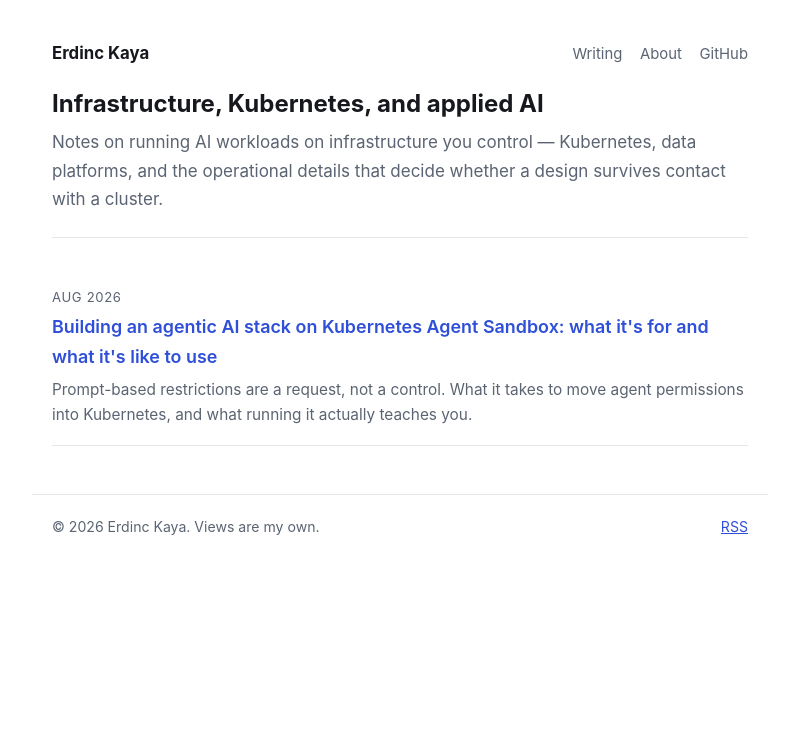
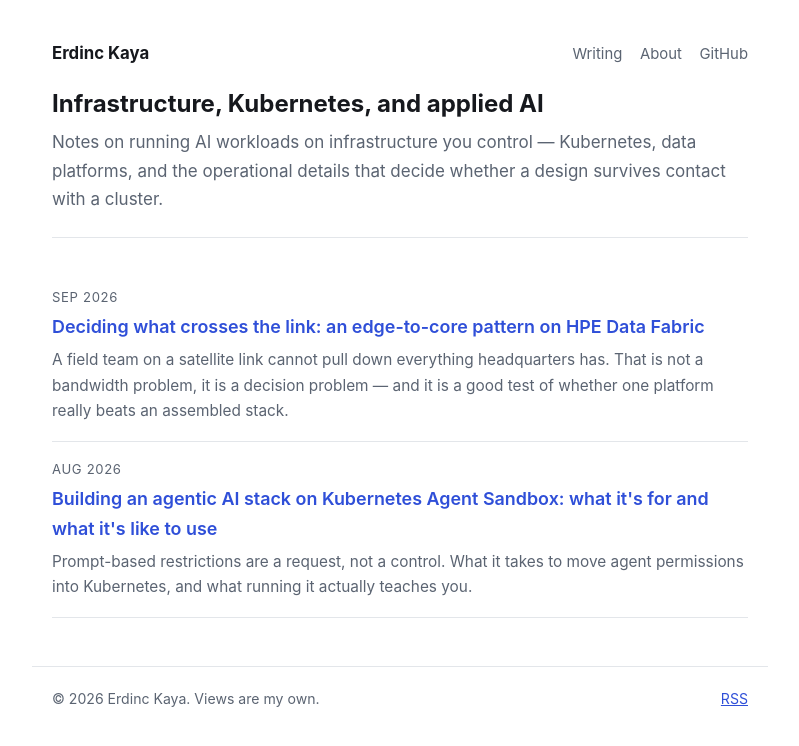
Before and after one commit to erdincka/erdincka.github.io, a Jekyll site: the page built from index.html, in a window 1280 px wide. Shown: the top 746 px of the page, without its empty margins (240-1039 px from the left). Built offline with Jekyll 4.4.1, drawn with Linux system fonts in a browser that asks for light colours; part of the change alters nothing that is shown.

Commit message:
Add the edge-to-core post, and let video size like images do
An HPE Data Fabric demo that separates a metadata plane from a data plane:
descriptions replicate continuously over a stream, imagery moves only when an
edge site asks for it, by volume mirror. The piece argues the platform case —
one cluster serving streams, files, tables and objects through their own
standard interfaces — rather than walking through the build.

Ships with the interface screenshot, the backlog chart through a link cut, the
volume list showing the mirror, and a 97-second walkthrough recorded against
the live cluster.

The stylesheet sized img but not video, so the embedded walkthrough would have
overflowed its column. Both now share the one rule.

Co-Authored-By: Claude Opus 5 <noreply@anthropic.com>

````diff
--- /dev/null
+++ b/_posts/2026-09-06-deciding-what-crosses-the-link.md
@@ -0,0 +1,260 @@
+---
+layout: post
+title: "Deciding what crosses the link: an edge-to-core pattern on HPE Data Fabric"
+date: 2026-09-06
+tags: [data-fabric, edge, streaming, storage]
+description: >-
+  A field team on a satellite link cannot pull down everything headquarters has.
+  That is not a bandwidth problem, it is a decision problem — and it is a good test
+  of whether one platform really beats an assembled stack.
+image: /assets/img/satellite-interface.png
+---
+
+> **Before you read this.** This is an engineering demo, not a production reference
+> architecture. Every figure below was measured against a live HPE Data Fabric 8.1
+> cluster rather than estimated, but it is a single lab cluster with both sites on it —
+> the numbers show that the mechanisms work, not what they do at fleet scale. The
+> repository ships the provisioning, the verification and the failure modes, so the
+> claims can be checked rather than taken on trust.
+
+A field team working off a satellite link cannot pull down everything headquarters has.
+That sounds like a bandwidth problem, and most designs treat it as one — compress harder,
+sync less often, buy a bigger pipe. It isn't. It's a **decision** problem. The team needs
+to know what *exists* so they can choose the few things worth spending the link on.
+
+[Satellite Demo](https://github.com/erdincka/satellite) is a working model of that
+pattern, built on [HPE Data Fabric](https://www.hpe.com/us/en/products/software/data-fabric-software.html).
+An HQ site ingests imagery, catalogues it, and continuously broadcasts lightweight
+*descriptions* to every edge site. The edge browses those descriptions and requests the
+handful it actually wants. Only then does the imagery itself move. A vision model at the
+edge can describe what arrived, so an operator gets an answer without opening every file.
+
+The pattern generalises well beyond satellite imagery — disaster response, maritime
+operations, remote industrial sites, defence — anywhere the link is expensive,
+intermittent, or both.
+
+![Headquarters on the left, the edge site on the right, and the live Data Fabric link between them](/assets/img/satellite-interface.png)
+
+<figure>
+  <video controls preload="metadata" poster="/assets/img/satellite-interface.png">
+    <source src="/assets/video/satellite-demo.mp4" type="video/mp4">
+    Your browser does not support embedded video.
+    <a href="/assets/video/satellite-demo.mp4">Download the walkthrough</a> instead.
+  </video>
+  <figcaption>Ninety-seven seconds against the live cluster: an asset requested at the
+  edge, the mirror pulled deliberately, then the link cut and restored while the backlog
+  builds and drains.</figcaption>
+</figure>
+
+## The architecture in one idea
+
+**Separate the metadata plane from the data plane, and give them different transports and
+different cadences.**
+
+Descriptions are small, and they travel *continuously* over a replicated stream. Imagery
+is large, and it travels *only when asked for*, by volume mirroring the edge triggers
+itself. Two planes, two mechanisms, two economics.
+
+That separation is what makes the system usable on a bad link. The catalogue stays
+current for pennies. The expensive transfer happens under human control, at a moment
+someone has decided is worth it.
+
+## One pipeline, four data models
+
+Here is what makes this interesting as a platform story. That single pipeline touches
+four different kinds of data, and each wants a different interface:
+
+| In the pipeline | Data model | Interface used |
+|---|---|---|
+| Catalogue broadcast, asset requests | Event stream | Kafka API |
+| Satellite imagery | Files | POSIX, over NFS |
+| Asset metadata and AI narration | Table | Iceberg |
+| The Iceberg warehouse itself | Objects | S3 |
+| Volumes, streams, topics, mirrors | Administration | REST |
+
+**None of that required a second system.** No message broker to deploy, no object store
+to stand up, no separate catalog service, no file-transfer scheduler. One cluster, one
+namespace, one identity — addressed through whichever standard interface each part of the
+pipeline naturally speaks.
+
+That is what multi-modal and multi-protocol mean in practice: the platform is not a
+file system with an object gateway bolted on, or a message queue with a storage tier
+attached. Files, objects, streams and tables are first-class, they live in the same
+namespace, and they are governed by the same security model.
+
+The practical consequence is that data does not have to move between systems to become
+usable by a different consumer. An operator's imagery lands on a volume via POSIX; the
+catalogue that indexes it is an Iceberg table on S3; the notification that it exists is a
+stream event. Same cluster, same volumes, same credentials — no ETL between tiers whose
+only purpose is to satisfy the next tool's preferred protocol.
+
+## What you would otherwise assemble
+
+It is worth being concrete about the alternative, because "one platform" is easy to say
+and hard to evaluate. To build this pattern on general-purpose components you would need,
+at minimum:
+
+| Requirement | Assembled stack | HPE Data Fabric |
+|---|---|---|
+| Events between sites | Kafka plus MirrorMaker | Stream replication, multi-master |
+| Bulk file transfer | rsync or a sync service, plus a scheduler | Volume mirroring, on demand or scheduled |
+| Object storage | MinIO or Ceph, plus its own replication | S3 on the same volumes |
+| Table storage | A warehouse and a catalog service | Iceberg on the same object store |
+| File access at the edge | NFS server, separately deployed | Native |
+| Identity across all of it | Per-system auth, federated somehow | One cluster identity, one ticket |
+| Provisioning | Automation against several APIs | One REST API |
+
+Every row in that middle column is a component to deploy, secure, monitor, patch, and
+capacity-plan — at **every site**, including the ones with no staff and a satellite link.
+
+And each brings its own disconnection semantics. MirrorMaker's lag behaviour is not
+rsync's retry behaviour, which is not object replication's queueing behaviour. When the
+link drops, you are reasoning about three or four independent recovery models at once,
+and the interactions between them are where the incidents come from.
+
+On Data Fabric, disconnection is handled the same way for everything, because it is the
+platform's concern rather than each component's.
+
+![Published at HQ against received at the edge, through a cut and a restore](/assets/img/satellite-backlog.png)
+
+Cutting the link left HQ publishing normally while the edge stayed frozen and the backlog
+grew to 21 messages; restoring it drained to zero within seconds. Imagery behaved
+consistently: a requested asset simply sat staged in HQ's outbound volume until the edge
+chose to mirror it. Nothing about that is simulated, and none of it is application code.
+
+These are ordinary Data Fabric objects, visible and managed like any other — the edge's
+imagery volume is a mirror, and the platform knows it:
+
+![The demo's five volumes in the Data Fabric control system, with satellite-edge-assets typed as a mirror](/assets/img/satellite-mcs-volumes.png)
+
+## What still needs designing
+
+The platform removes the infrastructure problem. It does not remove the design problem,
+and three decisions mattered more than any other.
+
+### Model the link as a state, not an error
+
+The instinct is to treat disconnection as an exception. It isn't — for an edge deployment
+it is a normal operating mode, and often a *scheduled* one. Designing for three explicit
+states (connected, scheduled, cut) produced a much better system than designing for
+"connected, with error handling". The platform supports this directly: pausing and
+resuming replication is a supported operation, and mirrors are on-demand by nature.
+
+The corollary is to show the link's real state, read from the cluster, rather than
+inferring it from whether your own messages happen to be flowing.
+
+### Audit what you replicate
+
+HQ's internal service hand-off runs on its own unreplicated stream. It would have been
+one line of configuration to put it on the replicated pair — and it would have pushed
+HQ's private chatter down the very link the design exists to conserve.
+
+Because replication is so easy to enable, it is equally easy to enable by accident. On a
+constrained link that is a real and recurring cost. Decide deliberately what crosses.
+
+### Name objects by site, not by cluster
+
+Each site owns its own volumes, streams and buckets, distinguished by name rather than by
+which cluster they happen to live on. The system then behaves identically whether both
+sites share one cluster or sit on two with a trust relationship. One is not a degraded
+version of the other, and moving from one to two is a configuration change rather than a
+redesign.
+
+## From two sites to a thousand
+
+This demo is a baseline, not a blueprint. A real deployment has tens or thousands of edge
+sites, and at that scale the platform features that matter are the ones you never see in
+a two-site demo. It is worth naming them, because they are the reason this pattern scales
+without becoming a bespoke integration project per location.
+
+### One namespace across many fabrics
+
+Data Fabric's **global namespace** aggregates remote and disparate data sources so that
+multiple fabrics can be viewed and operated as a single logical, local fabric. An
+application addressing data at another site does not need to know it is remote.
+
+Naming then becomes a fleet convention rather than a per-deployment choice: every cluster
+in the namespace needs a unique name, and `mapr-clusters.conf` must carry the same
+cluster configuration and naming across nodes and clients. The two-site convention in
+this demo scales only if it is designed as a scheme — region, role, site identifier —
+before the fleet exists rather than after.
+
+### Authorization that spans clusters
+
+For clusters to communicate at all, a secure **trust relationship** must exist between
+them. That trust is what permits remote commands, remote replicas and mirrors, and NFS
+access to another cluster — the exact operations this pattern depends on.
+
+Setting it up is a defined procedure rather than a bespoke integration:
+`configure-crosscluster.sh` generates a cross-cluster ticket, copies it to the other
+cluster's CLDB node, merges it into that cluster's `maprserverticket` and distributes it;
+`manageSSLKeys.sh` merges trust stores when a client must reach several clusters.
+Identity remains the platform's, not each component's — which is the point. In an
+assembled stack, cross-site authorization means federating several independent identity
+systems and keeping them consistent across sites you cannot reach.
+
+### The link itself is managed
+
+Data Fabric treats a constrained link as something to manage rather than saturate.
+
+**Mirroring throttles itself.** The sending server continuously measures round-trip time
+and restricts mirror traffic to roughly 30% of available bandwidth, backing off when
+other traffic needs it. Throttling can be disabled where a maintenance window justifies
+full speed.
+
+**Replication is compressed and can be encrypted.** Data Fabric applies network
+compression — `lz4` by default — and traffic between secure clusters can be encrypted on
+the wire. In this demo the replica record reports exactly that: `networkcompression:
+lz4`, `networkencryption: false` on a lab cluster where encryption was not required.
+
+**Mirrors run on schedules with priorities.** Schedules carry pre-assigned meanings —
+critical, important, normal — so a fleet can express that some sites sync hourly and
+others when someone asks, without writing a scheduler.
+
+### Operations and observability at fleet scale
+
+Data Fabric Monitoring collects metrics and logs for nodes, services and jobs, which is
+what makes a fleet observable centrally rather than site by site. Note that monitoring
+components are not installed on client or edge nodes — an edge site reports through its
+own cluster, so the observability design follows the fabric topology.
+
+For genuinely small sites there is **HPE Data Fabric Edge**: a small-footprint
+edition running on commodity hardware in three- to five-node configurations, with the
+full capability set — files, tables and streams, plus snapshots, mirroring, replication
+and compression. An edge site is a small fabric, not a cut-down client, which is why the
+same design works at both ends.
+
+## Trying it
+
+The demo runs as a single container against your own cluster. Both sites can point at the
+same cluster — they stay separated by volume, stream and bucket names rather than by
+geography — so you do not need two clusters to see the pattern work:
+
+```
+git clone https://github.com/erdincka/satellite
+cd satellite
+docker compose up -d
+```
+
+It starts with no configuration and is pointed at a cluster from the interface, which is
+the easiest way to try it. The
+[README](https://github.com/erdincka/satellite/blob/main/README.md) covers the
+prerequisites that actually matter — a reachable CLDB, apiserver, S3 and NFS, a client
+version matching the cluster, and `CAP_SYS_ADMIN` on the container because imagery is
+reached over an NFS mount.
+
+---
+
+## The takeaway
+
+The interesting claim isn't that Data Fabric can move data between sites. Plenty of
+things move data. It is that a pipeline spanning streams, files, tables and objects —
+across sites, over a link that comes and goes — can be built on **one platform, through
+standard interfaces**, instead of assembled from components that each need their own
+deployment, security domain, replication mechanism and failure model.
+
+That leaves the application with the one job it should have: deciding what is worth
+sending, and when. The fabric handles delivery, queueing, resumption and consistency
+underneath.
+
+The application decides. The fabric delivers.
--- a/assets/css/style.css
+++ b/assets/css/style.css
@@ -107,7 +107,7 @@ article.post blockquote {
   color: var(--muted);
 }
 
-img { max-width: 100%; height: auto; border-radius: 5px; }
+img, video { max-width: 100%; height: auto; border-radius: 5px; }
 figure { margin: 1.8rem 0; }
 figcaption { color: var(--muted); font-size: .88rem; margin-top: .5rem; }
 
````
Also changed, not shown: assets/img/satellite-backlog.png (added), assets/img/satellite-interface.png (added), assets/img/satellite-mcs-volumes.png (added), 1 other file.
